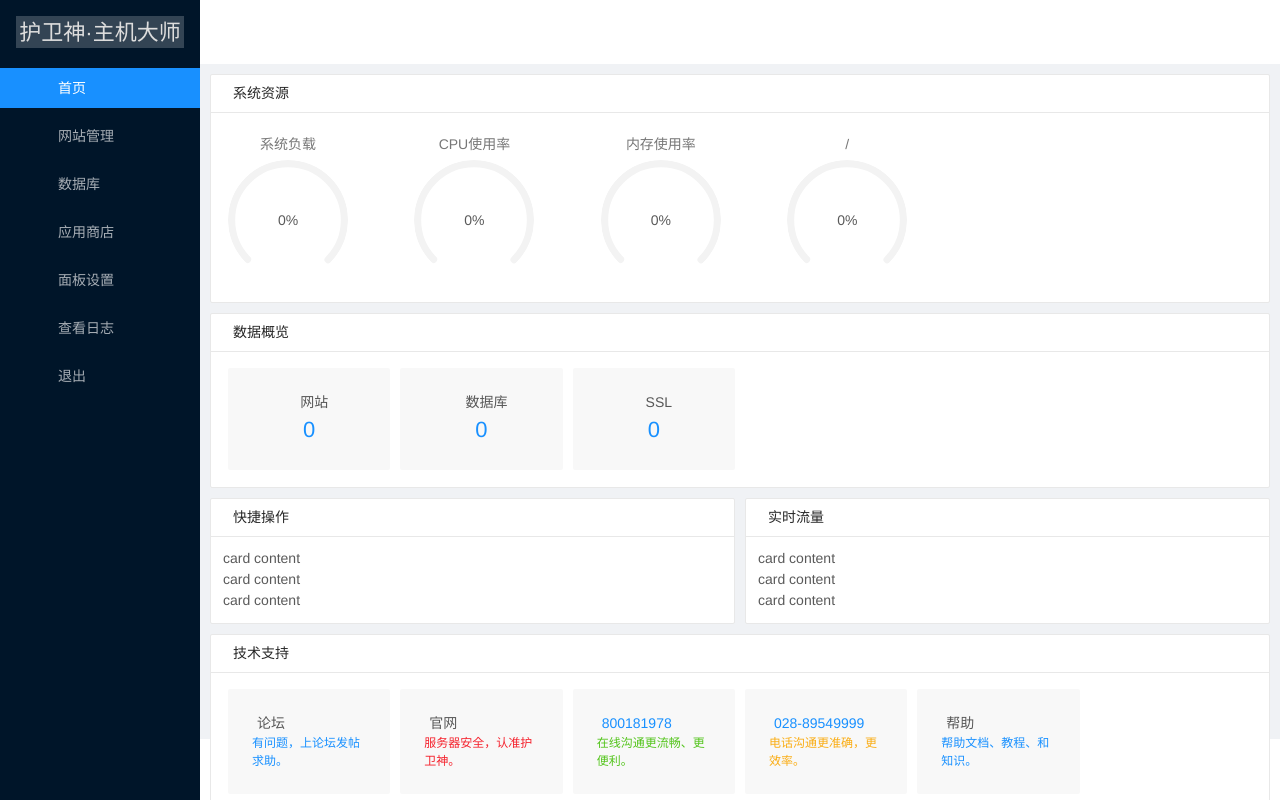
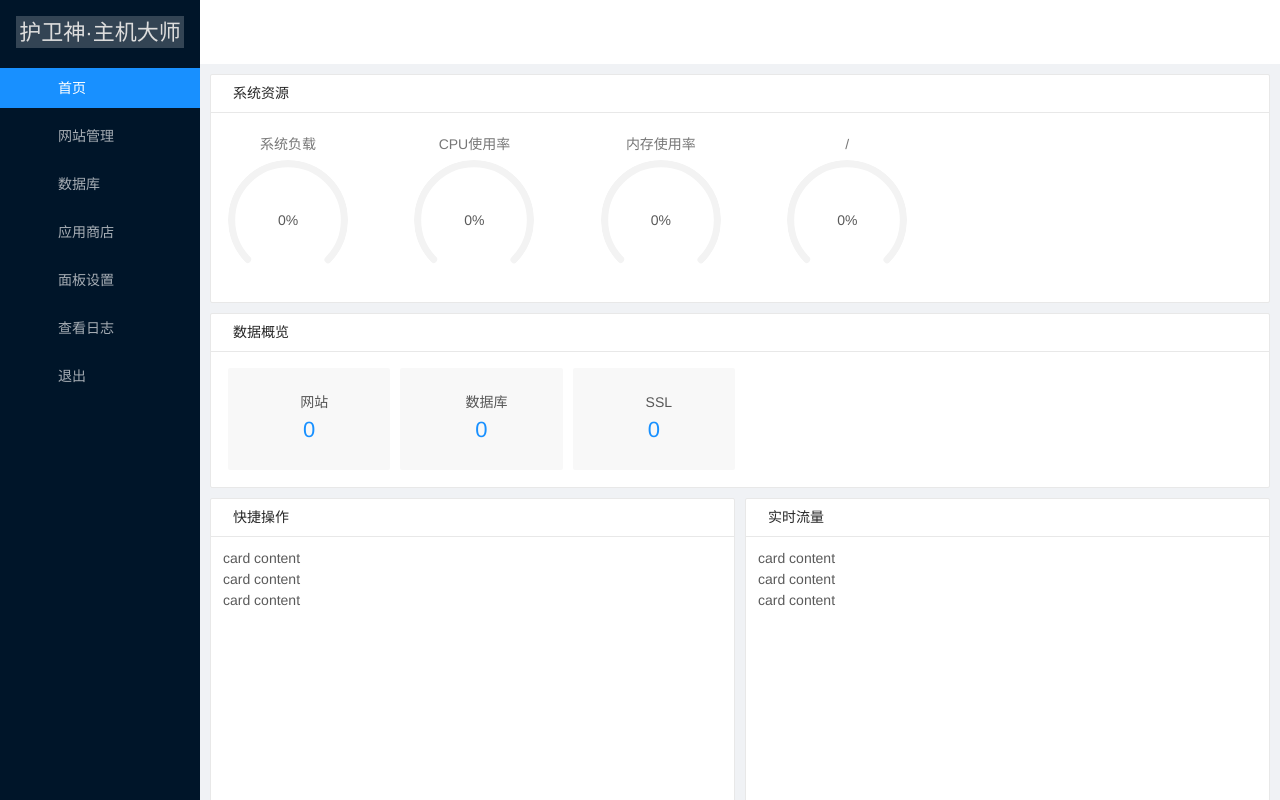
Before and after one commit to sgseo/hwspanel.web, a Vue app: page / in a window 1280 px wide. Built offline with nearby package versions, Linux system fonts and the light colour scheme; a small style sheet from the web is missing.

Commit message:
优化布局

```diff
--- a/src/App.vue
+++ b/src/App.vue
@@ -46,14 +46,17 @@
         </a-layout-header>
         <a-layout-content
           :style="{ margin: '10px', minHeight: '280px' }"
+          class="flex-column-space-between"
         >
           <router-view />
+
+          <a-layout-footer class="mat5 bg-white pd15 text-center">
+              <a class="color888" href="https://www.hws.com" target="_blank">
+                  版权所有 © 护卫神-服务器安全专家
+              </a>
+          </a-layout-footer>
+
         </a-layout-content>
-        <a-layout-footer class="bg-white pd20 text-center">
-            <a class="color888" href="https://www.hws.com" target="_blank">
-                版权所有 © 护卫神-服务器安全专家
-            </a>
-        </a-layout-footer>
       </a-layout>
     </a-layout>
   </div>
@@ -87,4 +90,10 @@ export default {
   background: rgba(255, 255, 255, 0.2);
   margin: 16px;
 }
+
+.flex-column-space-between {
+    display: flex;
+    flex-direction: column;
+    justify-content: space-between;
+}
 </style>
--- a/src/components/Index.vue
+++ b/src/components/Index.vue
@@ -92,7 +92,7 @@
     </a-row>
     <a-row :gutter="[10,10]">
       <a-col :span="12">
-        <a-card size="small">
+        <a-card size="small" style="min-height: 400px;">
           <span slot="title">
             <a-icon class="ma5 color-primary" type="link" />快捷操作
           </span>
@@ -102,7 +102,7 @@
         </a-card>
       </a-col>
       <a-col :span="12">
-        <a-card size="small">
+        <a-card size="small" style="min-height: 400px;">
           <span slot="title">
             <a-icon class="ma5 color-primary" type="area-chart" />实时流量
           </span>
```
